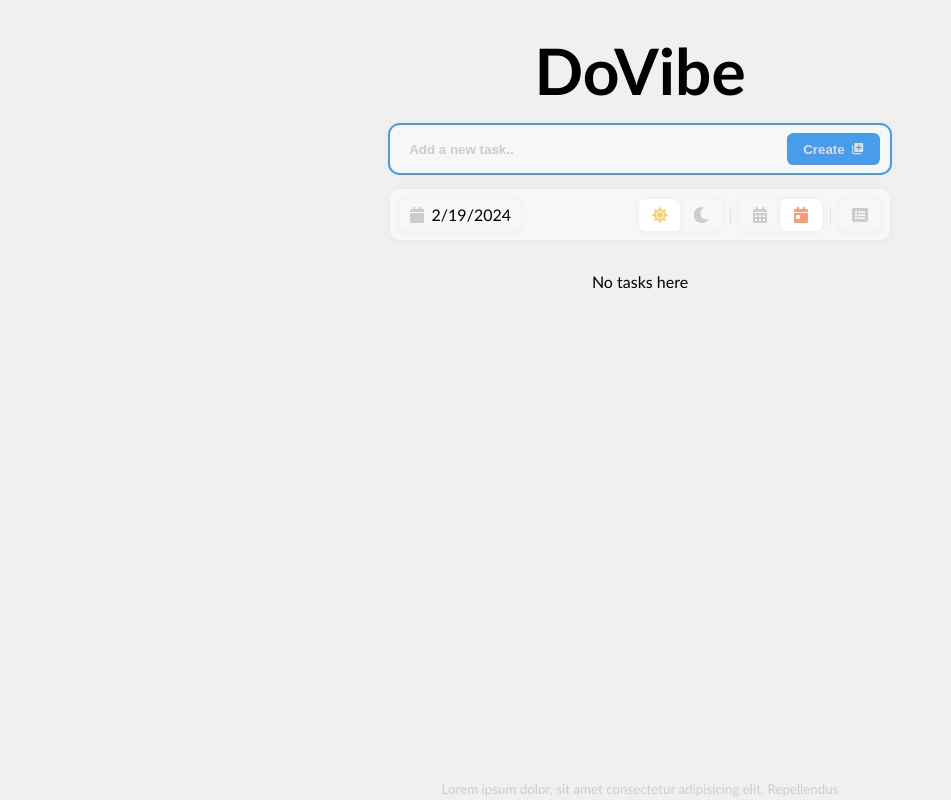
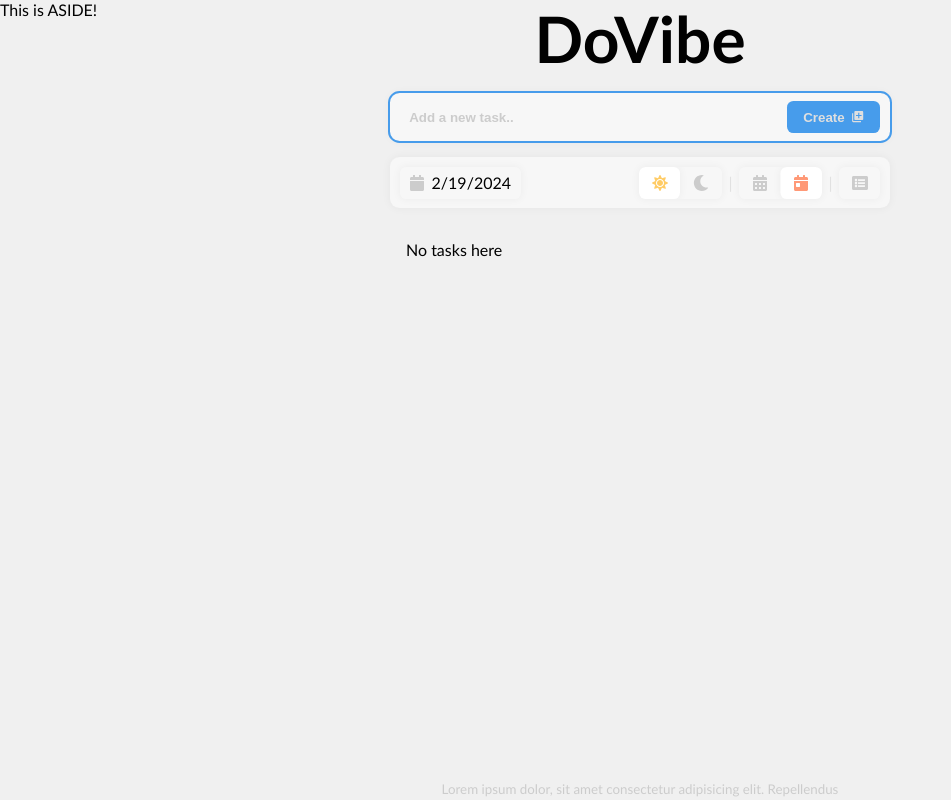
Before and after one commit to iNikAnn/DoVibe, a React (Create React App) app: page / in a window 1280 px wide. Shown: the whole page, without its empty margins (0-951 px from the left). Built offline with nearby package versions, Linux system fonts and the light colour scheme; the HTML template or start-up script is replaced by a standard one.

Commit message:
Start development of LeftSideBar component

```diff
--- a/src/App.css
+++ b/src/App.css
@@ -1,9 +1,10 @@
 .App {
-	text-align: center;
+	/* text-align: center; */
 
-	display: flex;
-	flex-direction: column;
-	align-items: center;
+	/* display: flex; */
+	/* justify-content: center; */
+	/* flex-direction: column; */
+	/* align-items: center; */
 	min-height: 100vh;
 }
 
--- /dev/null
+++ b/src/components/LeftSideBar.jsx
@@ -0,0 +1,11 @@
+import styles from '../css/LeftSideBar.module.css';
+
+function LeftSideBar() {
+	return (
+		<section className={styles.leftSideBar}>
+			This is ASIDE!
+		</section>
+	);
+}
+
+export default LeftSideBar;
--- a/src/components/TodoApp.jsx
+++ b/src/components/TodoApp.jsx
@@ -22,6 +22,7 @@ import sortTodosByCompletion from '../utils/sortTodosByCompletion';
 
 // icons
 import { FaUndoAlt } from "react-icons/fa";
+import LeftSideBar from './LeftSideBar';
 
 function TodoApp() {
 	const inputBarRef = useRef(null);
@@ -45,6 +46,9 @@ function TodoApp() {
 
 	// filters
 	const [isOnlyUncompleted, setOnlyUncompleted] = useState(false);
+
+	// left sidebar
+	const [leftSideBarIsVisible, setLeftSideBarIsVisible] = useState(true);
 
 	// notification
 	const [notifIsVisible, setNotifIsVisible] = useState(false);
@@ -315,13 +319,12 @@ function TodoApp() {
 
 	return (
 		<div className={styles.todoApp}>
+			<div className={styles.content}>
 				<h1>DoVibe</h1>
-
 				<InputBar
 					inputBarRef={inputBarRef}
 					onSubmit={handleAddTodo}
 				/>
-
 				<FiltersBar
 					todos={todos}
 					initialDate={date}
@@ -332,7 +335,6 @@ function TodoApp() {
 					setOnlyUncompleted={setOnlyUncompleted}
 					checkForUnfinishedTodosInDay={checkForUnfinishedTodosInDay}
 				/>
-
 				<TodoList
 					list={
 						// displaying daily todos; if no date is selected, show all todos
@@ -346,10 +348,15 @@ function TodoApp() {
 					onMarkTodo={handleMarkTodo}
 					isOnlyUncompleted={isOnlyUncompleted}
 				/>
+			</div>
 
 			<Footer />
 
 			<AnimatePresence>
+				{leftSideBarIsVisible && (
+					<LeftSideBar />
+				)}
+
 				{modalIsVisible && (
 					<Modal
 						key={'modal'}
--- a/src/css/Footer.module.css
+++ b/src/css/Footer.module.css
@@ -4,9 +4,12 @@
 	left: 0;
 	bottom: 0;
 	width: 100%;
+
 	background-color: var(--bg);
 	color: var(--text-color-dimmed);
+	text-align: center;
 	border-top: 1px solid var(--bg-color-secondary);
+
 	padding: 0.2rem;
 	z-index: 100;
 }
--- /dev/null
+++ b/src/css/LeftSideBar.module.css
@@ -0,0 +1,8 @@
+.leftSideBar {
+	position: fixed;
+	left: 0;
+	top: 0;
+
+	/* width: 200px; */
+	height: 100vh;
+}
--- a/src/css/TodoApp.module.css
+++ b/src/css/TodoApp.module.css
@@ -1,9 +1,17 @@
 .todoApp {
-	width: 500px;
-	margin: 2rem 0;
+	/* outline: 1px solid tomato; */
+	/* width: 500px; */
+	/* margin: 2rem 0; */
 }
 
-.todoApp h1 {
+/* content */
+.content {
+	margin: 0 auto;
+	width: 500px;
+}
+
+.content h1 {
+	text-align: center;
 	font-size: 4rem;
 	font-weight: 900;
 	color: var(--text-color-primary);
```
Lines whose indentation alone changed are shown as unchanged.
